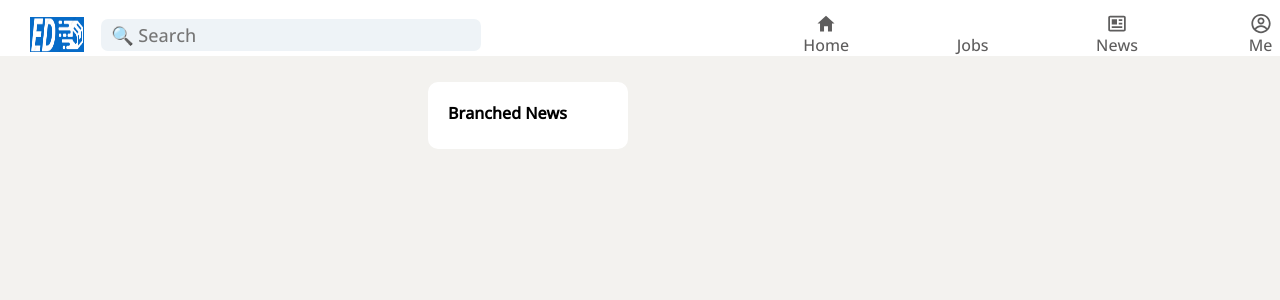
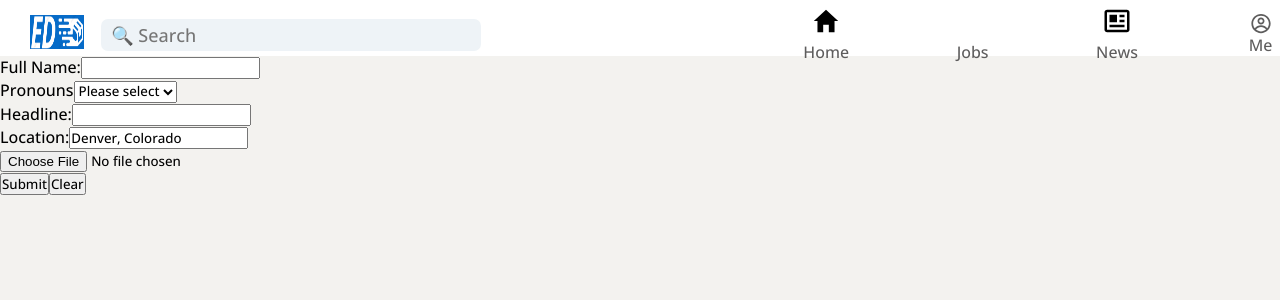
Before and after one commit to asbin2023/Branched, a React (Vite) app in the folder Mod2/: page / in a window 1280 px wide. Shown: the top 300 px of the page. Built offline with nearby package versions, Linux system fonts and the light colour scheme; some icons are missing.

Commit message:
added routing

```diff
--- a/Mod2/index.html
+++ b/Mod2/index.html
@@ -4,7 +4,7 @@
     <meta charset="UTF-8" />
 
     <meta name="viewport" content="width=device-width, initial-scale=1.0" />
-    <title>Collide</title>
+    <title>Branched</title>
   </head>
   <body>
     <div id="root"></div>
--- a/Mod2/src/App.jsx
+++ b/Mod2/src/App.jsx
@@ -1,20 +1,15 @@
+import Feed from "./components/Feed";
 import Form from "./components/Form";
-import LeftDisplay from "./components/LeftDisplay";
-import MiddleDisplay from "./components/MiddleDisplay";
-import News from "./components/News";
+
+import { Route, Routes } from "react-router-dom";
 
 const App = () => {
   return (
     <div>
-      {/* <Form /> */}
-
-      <div className="left-and-middle">
-        <LeftDisplay />
-        <div className="right-side">
-          <MiddleDisplay />
-          <News />
-        </div>
-      </div>
+      <Routes>
+        <Route path="/" element={<Form />} />
+        <Route path="feed" element={<Feed />} />
+      </Routes>
     </div>
   );
 };
--- /dev/null
+++ b/Mod2/src/components/Feed.jsx
@@ -0,0 +1,19 @@
+import LeftDisplay from "./LeftDisplay";
+import MiddleDisplay from "./MiddleDisplay";
+import News from "./News";
+
+const Feed = () => {
+  return (
+    <div>
+      <div className="left-and-middle">
+        <LeftDisplay />
+        <div className="right-side">
+          <MiddleDisplay />
+          <News />
+        </div>
+      </div>
+    </div>
+  );
+};
+
+export default Feed;
--- a/Mod2/src/components/Form.jsx
+++ b/Mod2/src/components/Form.jsx
@@ -2,8 +2,10 @@ import { useState } from "react";
 import { useSelector, useDispatch } from "react-redux";
 import { handleSubmit } from "../misc/formSlice";
 import background from "../images/background.jpeg";
+import { useNavigate } from "react-router-dom";
 
 const File = () => {
+  const navigate = useNavigate()
   const userInfo = useSelector((state) => state.form);
   const disptach = useDispatch();
 
@@ -46,6 +48,8 @@ const File = () => {
   }
 
   function handleUserFormSubmit(e) {
+    e.preventDefault();
+
     disptach(
       handleSubmit({
         name: nameInput,
@@ -56,7 +60,7 @@ const File = () => {
         background: background,
       })
     );
-    e.preventDefault();
+    navigate('/feed')
 
     handleFormReset();
   }
--- a/Mod2/src/components/Navbar.jsx
+++ b/Mod2/src/components/Navbar.jsx
@@ -4,28 +4,44 @@ import { PiSuitcaseSimpleBold } from "react-icons/pi";
 import { BiNews, BiSearch } from "react-icons/bi";
 import { CgProfile } from "react-icons/cg";
 import "../styles/Navbar.css";
+import { Link } from "react-router-dom";
 
 //IoHomeSharp
 const Navbar = () => {
   return (
     <nav className="navbar-container">
-      <img src={logo} width={54.17} height={34.17} alt="linkedin logo" />
+      <Link to={"/"}>
+        {" "}
+        <img src={logo} width={54.17} height={34.17} alt="linkedin logo" />
+      </Link>
 
       <input type="text" placeholder="&#128269; Search" />
       <ul>
         <div>
-          <BiSearch className="icon glass" />
+          <Link to={"/"}>
+            {" "}
+            <BiSearch className="icon glass" />
+          </Link>
         </div>
         <div>
-          <IoMdHome className="icon" />
+          <Link to={"feed"}>
+            {" "}
+            <IoMdHome className="icon" />
+          </Link>
           <p>Home</p>
         </div>
         <div>
-          <PiSuitcaseSimpleBold className="icon" />
+          <Link>
+            {" "}
+            <PiSuitcaseSimpleBold className="icon" />
+          </Link>
           <p>Jobs</p>
         </div>
         <div>
-          <BiNews className="icon" />
+          <Link to={"feed"}>
+            {" "}
+            <BiNews className="icon" />
+          </Link>
           <p>News</p>
         </div>
         <div>
--- a/Mod2/src/components/News.jsx
+++ b/Mod2/src/components/News.jsx
@@ -1,7 +1,9 @@
 import { useState, useEffect } from "react";
 import "../styles/News.css";
+import { useSelector } from "react-redux";
 
 const News = () => {
+  const userInfo = useSelector((state) => state.form);
   const [news, setNews] = useState([]);
   useEffect(() => {
     // getNews()
@@ -13,16 +15,13 @@ const News = () => {
     const data = await response.json();
     let arr = [];
     for (let item of data.results) {
-      console.log(item.title.length);
-
       arr.push(item);
     }
-    console.log(arr);
-
     setNews(arr);
   }
-  console.log(news);
+
   return (
+    userInfo.length > 0 && (
       <div className="news-container">
         <h1>Branched News</h1>
         <ul>
@@ -39,6 +38,7 @@ const News = () => {
             })}
         </ul>
       </div>
+    )
   );
 };
 
--- a/Mod2/src/misc/formSlice.jsx
+++ b/Mod2/src/misc/formSlice.jsx
@@ -5,7 +5,7 @@ const formSlice = createSlice({
   initialState: [],
   reducers: {
     handleSubmit: (state, action) => {
-      state.push(action.payload);
+      state.unshift(action.payload);
     },
   },
 });
--- a/Mod2/src/styles/Navbar.css
+++ b/Mod2/src/styles/Navbar.css
@@ -5,6 +5,11 @@
   margin: 0;
   padding: 0;
   font-family: "Open Sans";
+}
+
+a {
+  text-decoration: none;
+  color: black;
 }
 
 .navbar-container .glass {
```
Lines whose indentation alone changed are shown as unchanged.
